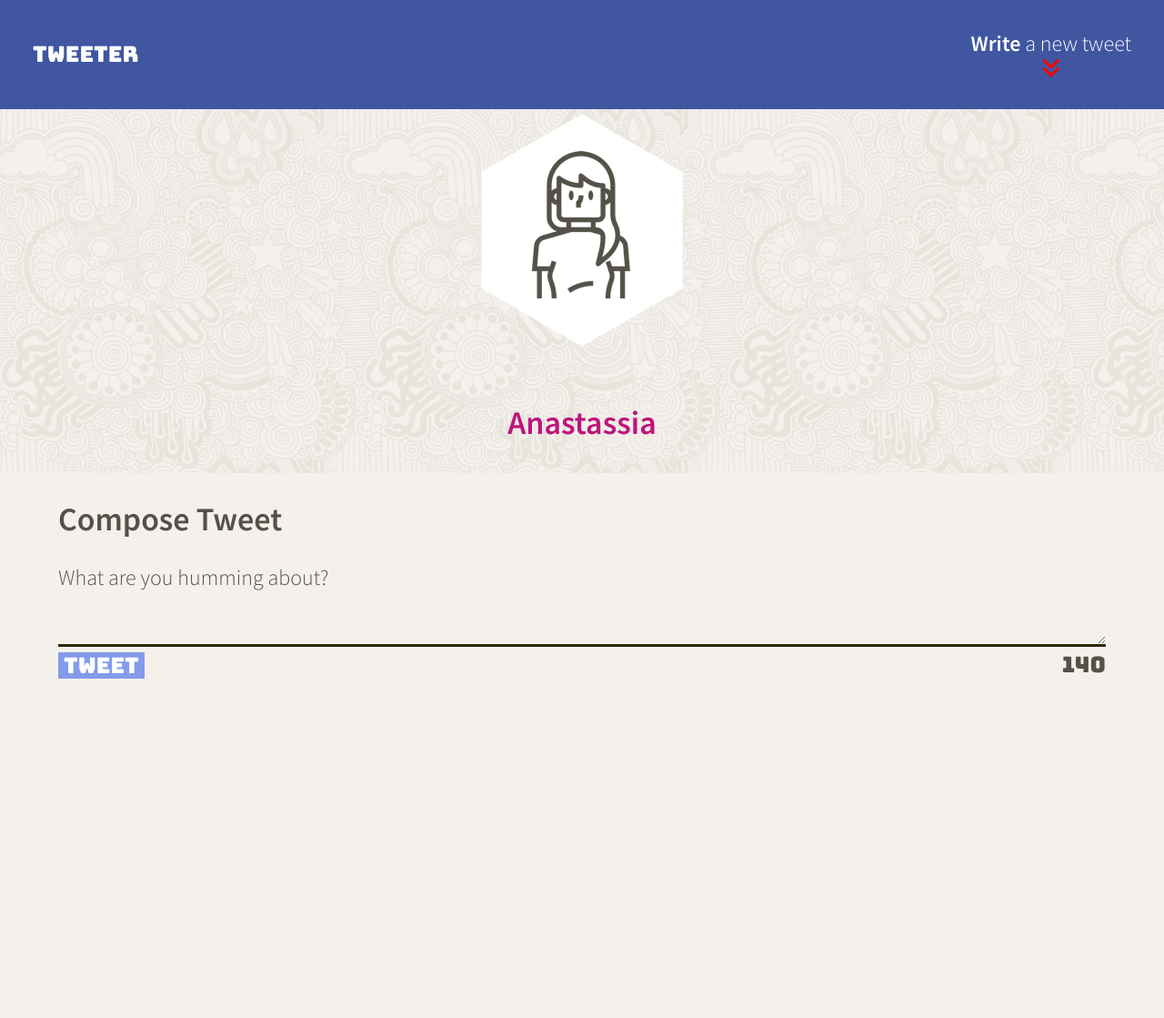
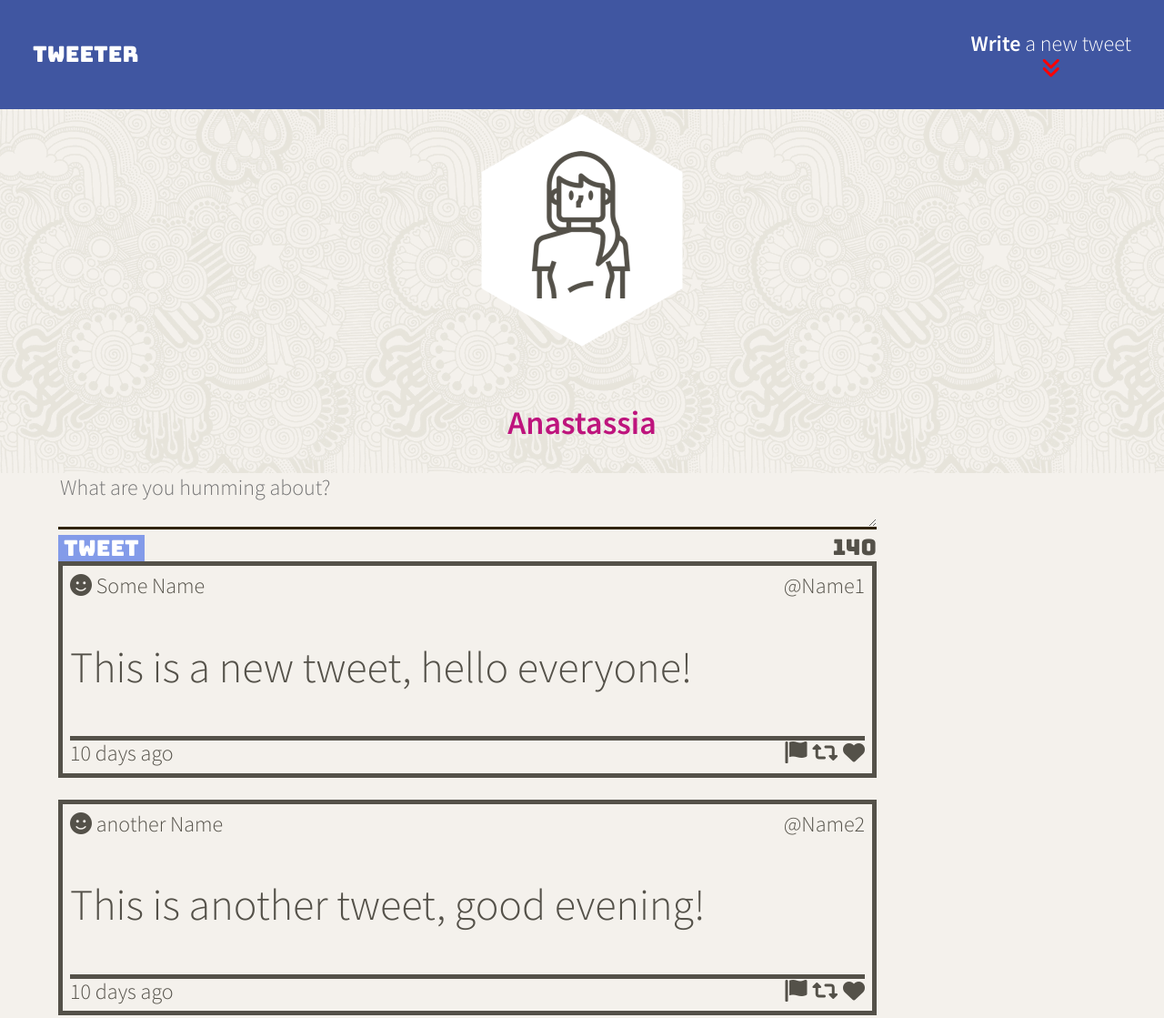
Before and after one commit to Nastik2021/tweeter, a website: page public/index.html in a window 1280 px wide. Shown: the whole page at 91% size. Before the commit the page ends 800 px from the top, so only its background shows below. Drawn offline with nearby package versions, Linux system fonts and the light colour scheme.

Commit message:
added tweets section

```diff
--- a/package.json
+++ b/package.json
@@ -14,6 +14,7 @@
     "body-parser": "^1.15.2",
     "chance": "^1.0.2",
     "express": "^4.13.4",
+    "jquery": "^3.6.0",
     "md5": "^2.1.0"
   },
   "devDependencies": {
--- a/public/index.html
+++ b/public/index.html
@@ -49,8 +49,11 @@
     <!-- External JS -->
     <script src="https://ajax.googleapis.com/ajax/libs/jquery/3.4.1/jquery.min.js"></script>
 
+
     <!-- App JS -->
     <script type="text/javascript" src="/scripts/client.js"></script>
+    <script type="text/javascript" src="/scripts/composer-char-counter.js"></script>
+
   </head>
 
 
@@ -58,7 +61,7 @@
 
 
 
-  <body>
+
     <!-- Top nav bar (fixed) -->
     <nav>
       <span class="logo">tweeter</span>
@@ -69,7 +72,7 @@
     </nav>
 
 
-    <header>
+    <header class="main-header">
       <div>
           <img src="/images/profile-hex.png">
       </div>
@@ -84,17 +87,56 @@
 
     <!-- Page-specific (main) content here -->
     <main class="container">
+      <body>
+
       <section class="new-tweet">
-        <h2>Compose Tweet</h2>
-        <form method="POST" action="/tweets/">
-          <label for="tweet-text">What are you humming about?</label>
-          <textarea name="text" id="tweet-text" placeholder=""></textarea>
-          <div id="tweet-below">
+        <!-- <h2>Compose Tweet</h2> -->
+        <form method="POST" action="/tweets">
+          <!-- <label for="tweet-text">What are you humming about?</label> -->
+          <textarea name="text" id="tweet-text" placeholder="What are you humming about?"></textarea>
+
+          <!-- <div id="tweet-below"> -->
+          <div>
            <span><button type="submit">Tweet</button></span>
-            <span><output name="counter" class="counter" for="tweet-text">140</output></span>
+           <span><output class="counter" for="tweet-text">140</output></span>
           </div>
         </form>
       </section>
-   </main>
+
+
+
+
+    <article class="tweets">
+          <header>
+            <span class="username"><i class="fas fa-smile"></i> Some Name</span>
+            <span class="userid">@Name1</span>
+          </header>
+
+          <p>This is a new tweet, hello everyone!</p>
+
+          <footer>
+            <span>10 days ago</span>
+            <span><i class="fas fa-flag"></i> <i class="fas fa-retweet"></i> <i class="fas fa-heart"></i></span>
+          </footer>
+    </article>
+
+
+    <article class="tweets">
+      <header>
+        <span class="username"><i class="fas fa-smile"></i> another Name</span>
+        <span class="userid">@Name2</span>
+      </header>
+
+      <p>This is another tweet, good evening!</p>
+
+      <footer>
+        <span>10 days ago</span>
+        <span><i class="fas fa-flag"></i> <i class="fas fa-retweet"></i> <i class="fas fa-heart"></i></span>
+      </footer>
+    </article>
+
+
   </body>
+
+</main>
 </html>
--- /dev/null
+++ b/public/scripts/composer-char-counter.js
@@ -0,0 +1,25 @@
+// counter counting characters entered
+$(document).ready(function () {
+
+  $('textarea').keyup(function () {   /////is keyup the best function???
+
+    const input = $(this);
+    const length = input.val().length;
+    // console.log(length);
+
+
+    const form = $(this).closest("form");
+    const counter = form.find(".counter");
+
+    counter.text(140 - length);
+
+    if (length <= 140) {
+
+      counter.removeClass("negative-count");
+
+    } else {
+      console.log("Negative");
+      counter.addClass("negative-count");
+    }
+  });
+});
--- a/public/styles/header.css
+++ b/public/styles/header.css
@@ -1,4 +1,4 @@
-header {
+.main-header {
   display: flex;
   flex-direction: column;
   justify-content: center;
--- a/public/styles/layout.css
+++ b/public/styles/layout.css
@@ -27,7 +27,7 @@ body {
  * Additional CSS can be defined below or in other CSS files, as per instructions
  */
 
- main {
+ .container {
    display: flex;
    flex-direction: column;
    justify-content: centrer;
@@ -35,5 +35,49 @@ body {
    background-color:  #f4f1ec;
    margin-left: 5%;
    margin-right: 5%;
+   max-width: 900px;
 
  }
+
+ /* new tweets section */
+
+ .tweets {
+  display: flex;
+  flex-direction: column;
+  width: 100%;
+  border: solid 5px;
+  margin-bottom: 1em;
+  justify-content: space-between;
+  padding: 0.5rem
+}
+
+
+ /* article {
+
+  background-color: #f4f1ec;
+
+  padding: 0.5em;
+} */
+
+
+.tweets > header {
+  display: flex;
+  flex-direction: row;
+  justify-content: space-between;
+
+}
+
+footer {
+  display: flex;
+  flex-direction: row;
+  justify-content: space-between;
+  border-top: solid 5px;
+}
+
+p {
+  font-size: 200%;
+}
+
+.fas:hover {
+  color: pink;
+}
--- a/public/styles/new-tweet.css
+++ b/public/styles/new-tweet.css
@@ -20,10 +20,22 @@ button {
   border: 0;
 }
 
-#tweet-below {
+/* #tweet-below {
+  display: flex;
+  justify-content: space-between;
+} */
+
+.new-tweet div {
   display: flex;
   justify-content: space-between;
 }
+
+
+
 .counter {
   font-family: 'Bungee', italic;
 }
+
+.negative-count {
+  color:red;
+}
--- a/server/data-files/initial-tweets.json
+++ b/server/data-files/initial-tweets.json
@@ -8,7 +8,7 @@
     "content": {
       "text": "If I have seen further it is by standing on the shoulders of giants"
     },
-    "created_at": 1636870534568
+    "created_at": 1636932938354
   },
   {
     "user": {
@@ -19,6 +19,6 @@
     "content": {
       "text": "Je pense , donc je suis"
     },
-    "created_at": 1636956934568
+    "created_at": 1637019338354
   }
 ]
```
Also changed, not shown: 1 other file.
